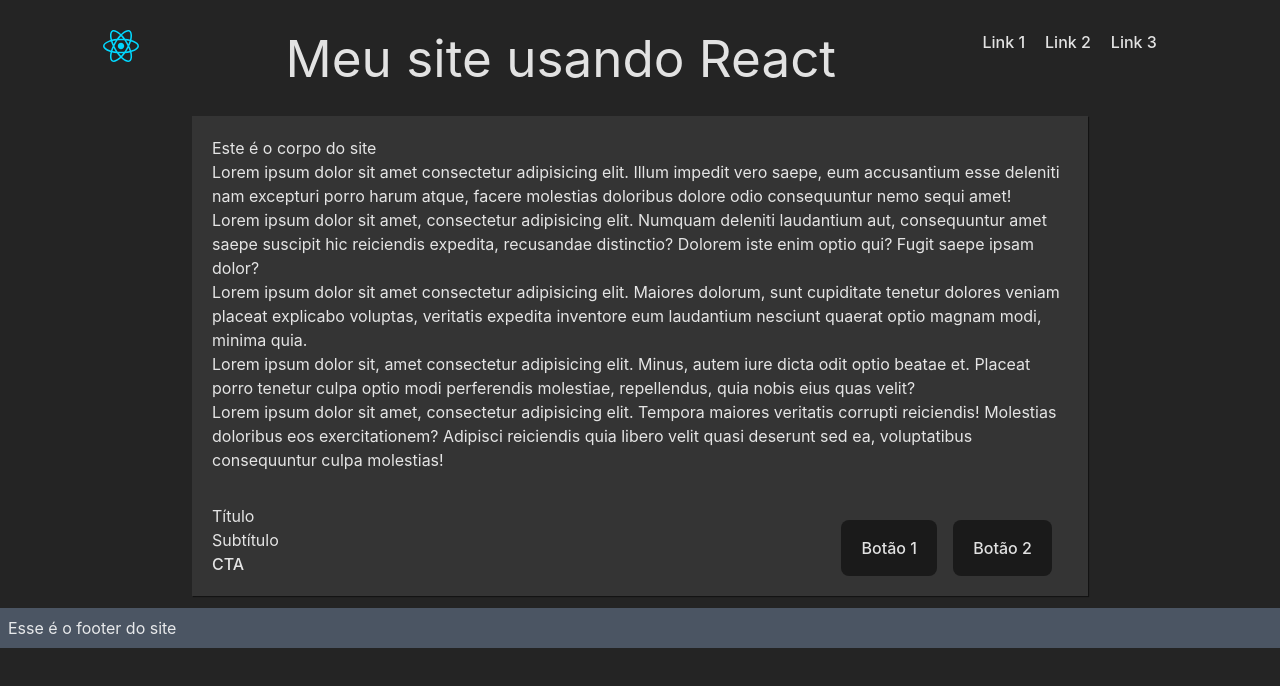
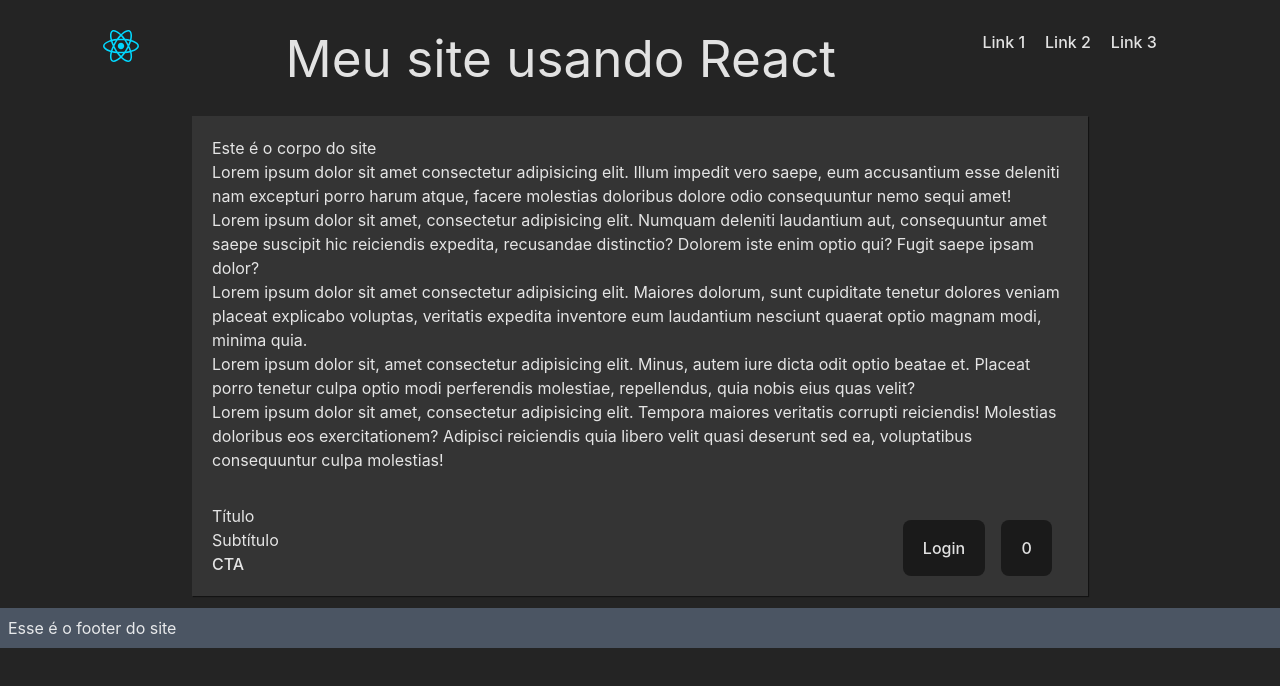
Before and after one commit to flaviare1s/digital-components-react, a React (Vite) app: page / in a window 1280 px wide. Shown: the top 686 px of the page. Built offline with nearby package versions, Linux system fonts and the light colour scheme.

Commit message:
add states

```diff
--- a/src/components/BodyComponent/BodyComponent.jsx
+++ b/src/components/BodyComponent/BodyComponent.jsx
@@ -1,9 +1,14 @@
 import React from 'react'
+import { useState } from 'react'
 import './BodyComponent.css'
 import { ButtonComponent } from '../ButtonComponent/ButtonComponent'
 import { HeroComponent } from '../HeroComponent/HeroComponent'
 
 export const BodyComponent = () => {
+  const [estaLogado, setEstaLogado] = useState(false)
+
+  const [contador, setContador] = useState(0)
+
   return (
     <div className='body'>
         <h3>Este é o corpo do site</h3>
@@ -17,8 +22,8 @@ export const BodyComponent = () => {
             <HeroComponent/>
           </div>
           <div className='flex justify-center'>
-            <ButtonComponent text={ 'Botão 1' } />
-            <ButtonComponent text={ 'Botão 2' } />
+            <ButtonComponent text={ estaLogado ? "Logout" : "Login" } onClick={() => setEstaLogado(!estaLogado)} />
+            <ButtonComponent text={ contador } onClick={() => setContador(contador + 1)} />
           </div>
         </div>
     </div>
--- a/src/components/ButtonComponent/ButtonComponent.jsx
+++ b/src/components/ButtonComponent/ButtonComponent.jsx
@@ -1,5 +1,7 @@
 import React from 'react'
 
-export const ButtonComponent = ({ text }) => {
-  return <button className='mt-4 mr-4'>{ text }</button>
+export const ButtonComponent = ({ text, onClick }) => {
+
+  return <button onClick={ onClick } className='mt-4 mr-4'>{ text }</button>
+
 }
```
